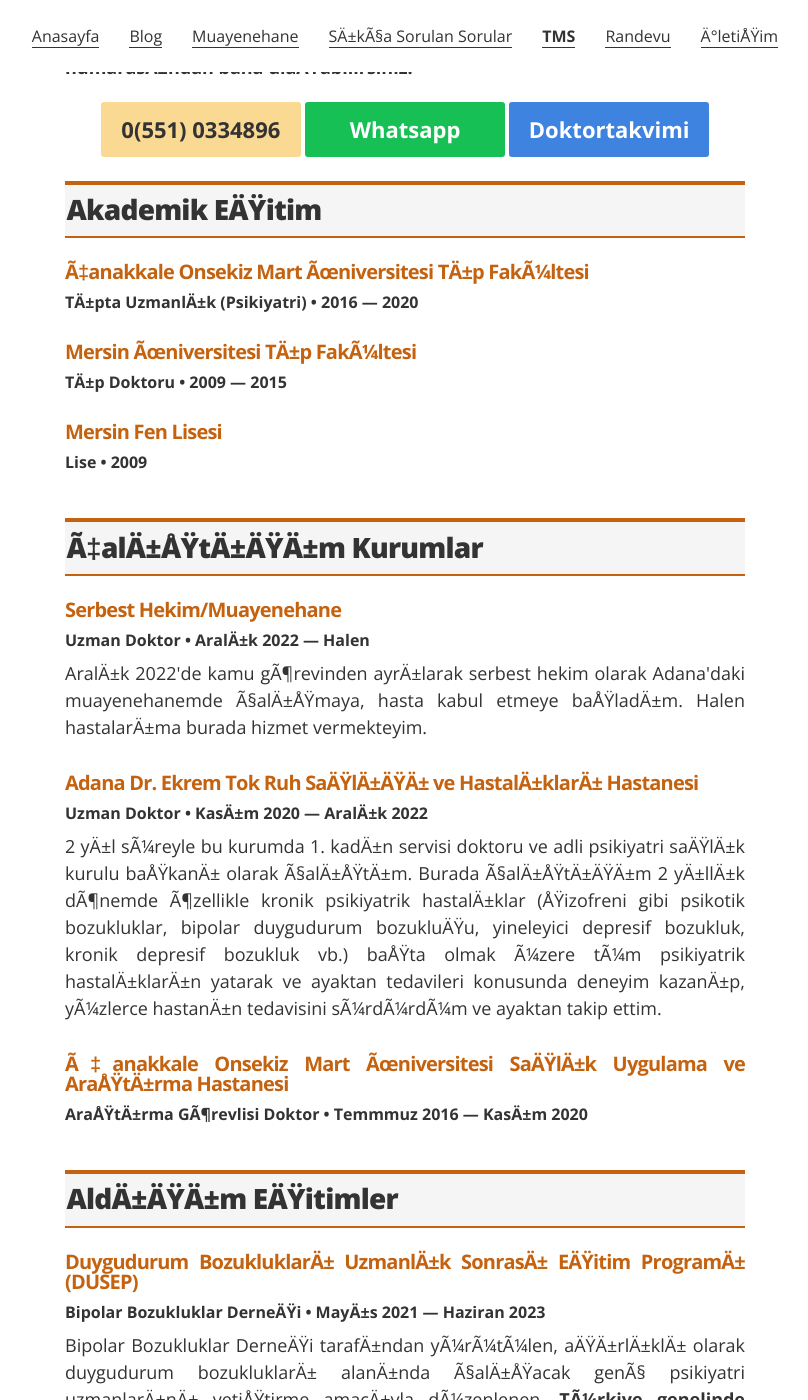
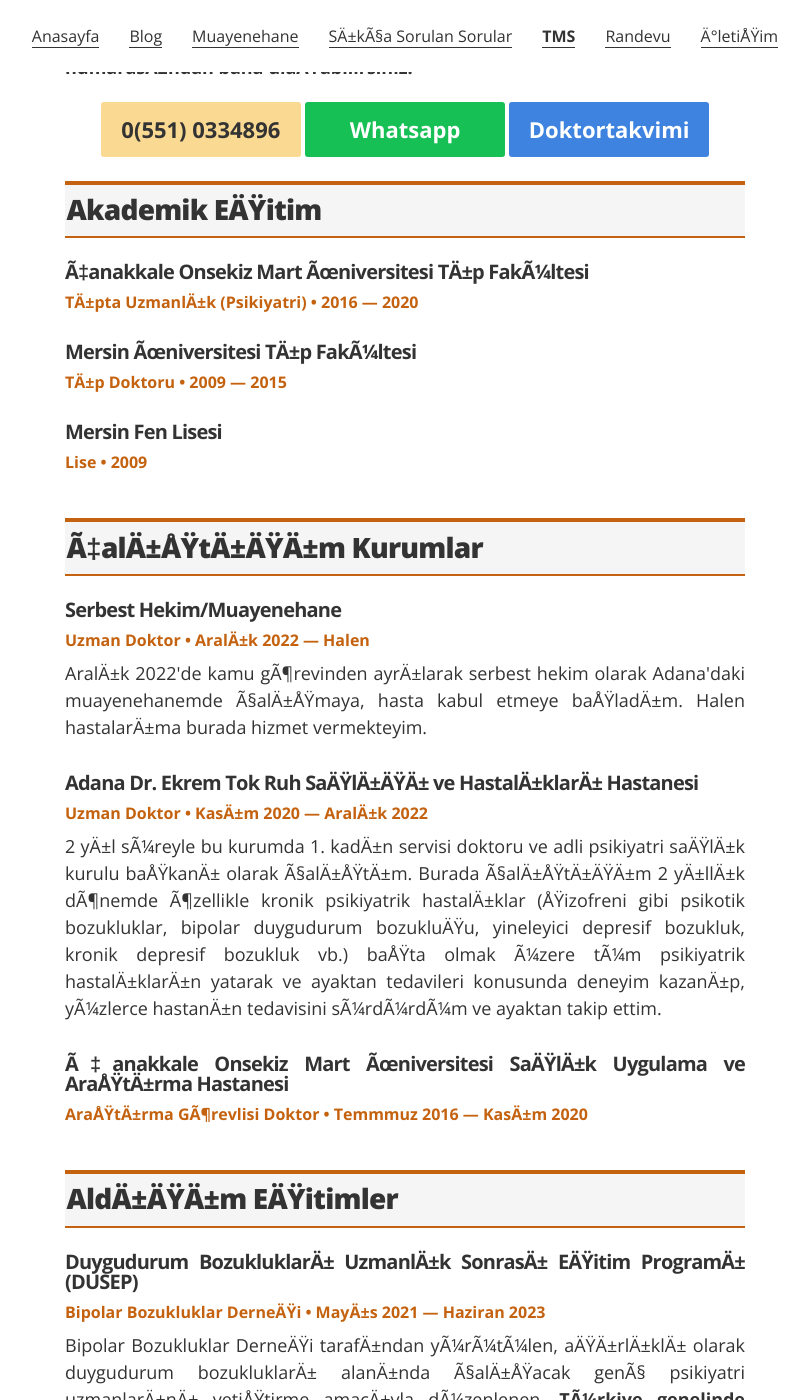
Before and after one commit to ibucgun/ibucgun.github.io, a Jekyll site: the page built from index.html, in a window 1280 px wide and 1400 px high, scrolled down 1013 px. Shown: the whole window, without its empty margins (235-1043 px from the left). Built offline with Jekyll 4.4.1, drawn with Linux system fonts in a browser that asks for light colours.

Commit message:
Update _resume.scss

```diff
--- a/_sass/_resume.scss
+++ b/_sass/_resume.scss
@@ -144,13 +144,13 @@
     font-size: 1.25rem;
     letter-spacing: -.05rem;
     line-height: 1;
-	color: #C4620F;
   }
 
   .resume-item-details {
     font-size: 1rem;
     margin: 0 0 .75rem;
     line-height: 1;
+	color: #C4620F;
 
     &.award-title {
       font-size: 1rem;
```
